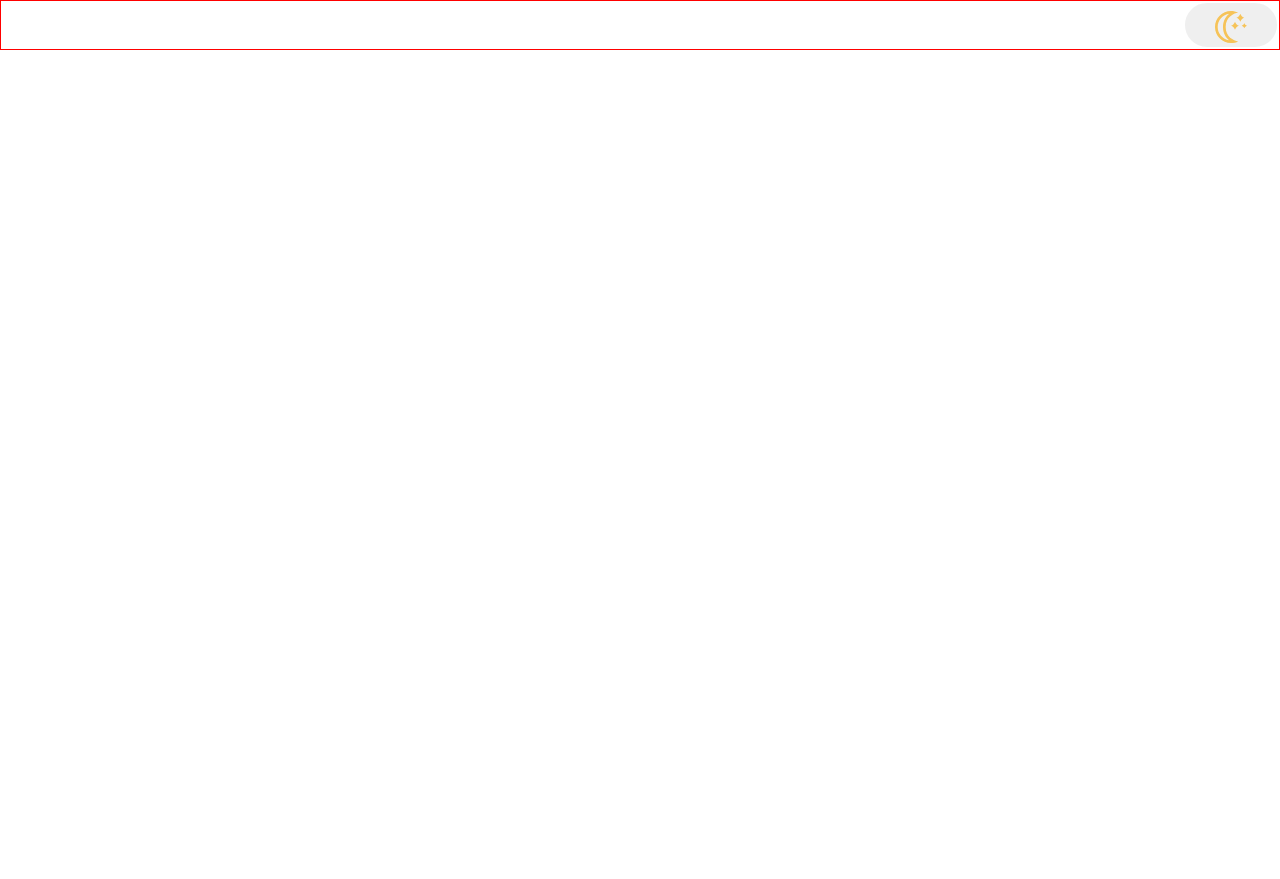
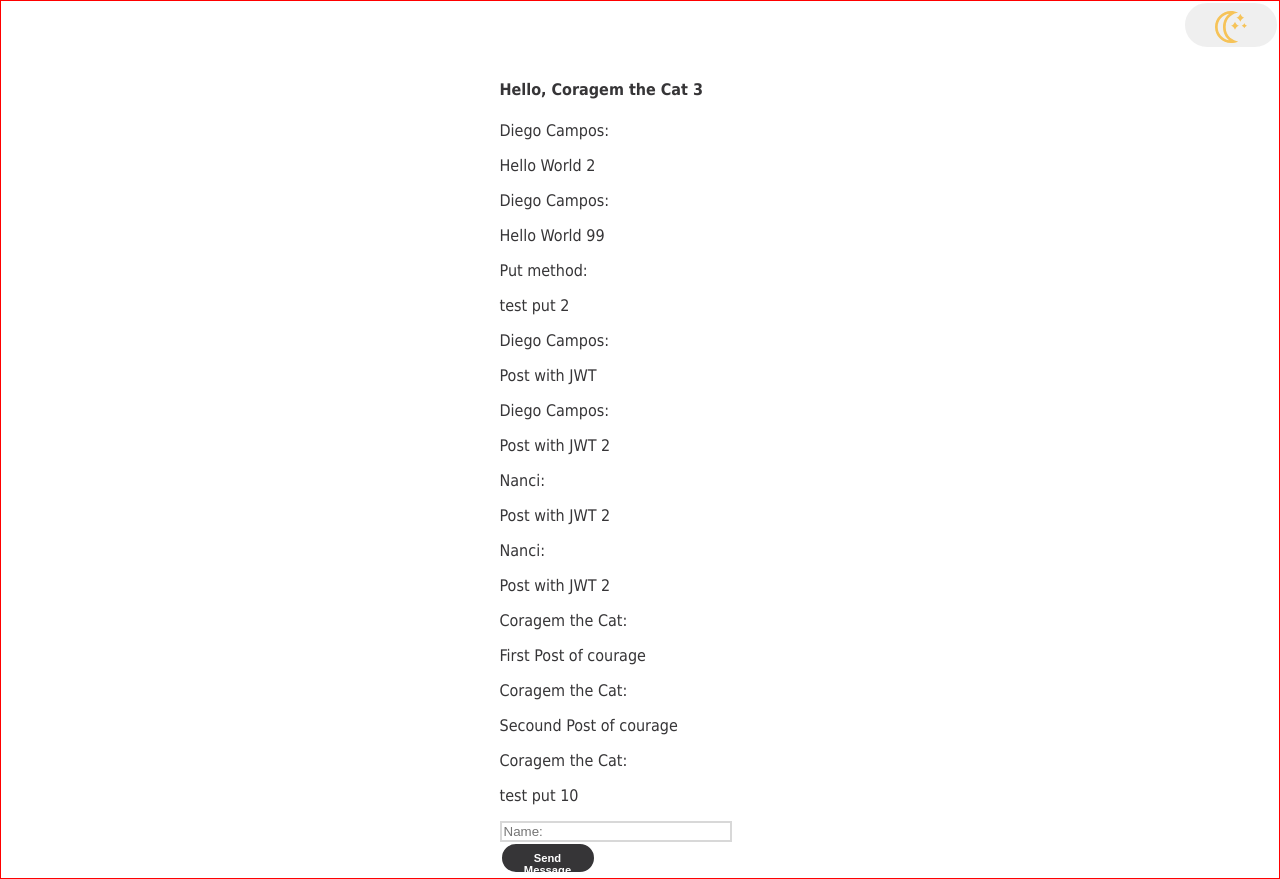
Before and after one commit to DiegoCampos1/wall-app-frontend, a React (Create React App) app: page /wall in a window 1280 px wide. Before the commit the page ends 800 px from the top, so only its background shows below. Built offline with nearby package versions, Linux system fonts and the light colour scheme.

Commit message:
Create Wall page with mock

```diff
--- a/src/App.js
+++ b/src/App.js
@@ -13,6 +13,7 @@ import './App.css';
 import Login from './pages/Login';
 import { MainContainer } from './globalStyles/componentsGlobal';
 import CreateLogin from './pages/CreateLogin/Index';
+import Wall from './pages/Wall';
 
 const App = () => {
   const [theme, themeToggler, mountedComponent] = useDarkMode();
@@ -30,6 +31,8 @@ const App = () => {
           <Switch>
             <Route exact path="/" component={ Login } />
             <Route exact path="/create-login" component={ CreateLogin } />
+            <Route exact path="/wall" component={ Wall } />
+
           </Switch>
         </Router>
       </MainContainer>
--- /dev/null
+++ b/src/pages/Wall/index.jsx
@@ -0,0 +1,111 @@
+import React, { useState } from 'react';
+import { Button, Input } from '../Login/styledComponents';
+
+const userMock = {
+  id: '616f368a02799dd0c95b6900',
+  name: 'Coragem the Cat 3',
+  email: 'teste3@test.com',
+};
+
+const postsMock = [
+  {
+    _id: '616351d6f4a020045db365f0',
+    text: 'Hello World 2',
+    author: 'Diego Campos',
+    authorId: '1',
+    __v: 0,
+  },
+  {
+    _id: '6163591f1c03ed5639199698',
+    text: 'Hello World 99',
+    author: 'Diego Campos',
+    authorId: '1',
+    __v: 0,
+  },
+  {
+    _id: '616372d4c49d690514ab7cd0',
+    text: 'test put 2',
+    author: 'Put method',
+    authorId: '1',
+    __v: 0,
+  },
+  {
+    _id: '61645a7a0ea6e876abb539a4',
+    text: 'Post with JWT',
+    author: 'Diego Campos',
+    authorId: '1',
+    __v: 0,
+  },
+  {
+    _id: '61645b500ea6e876abb539a8',
+    text: 'Post with JWT 2',
+    author: 'Diego Campos',
+    authorId: '1',
+    __v: 0,
+  },
+  {
+    _id: '61645e2b0ea6e876abb539af',
+    text: 'Post with JWT 2',
+    author: 'Nanci',
+    authorId: '1',
+    __v: 0,
+  },
+  {
+    _id: '6164cf53f4f38745e8c30ff3',
+    text: 'Post with JWT 2',
+    author: 'Nanci',
+    authorId: '1',
+    __v: 0,
+  },
+  {
+    _id: '6164d0885c5ee62c726d5c8f',
+    text: 'First Post of courage',
+    author: 'Coragem the Cat',
+    authorId: '6164d01f5c5ee62c726d5c8b',
+    __v: 0,
+  },
+  {
+    _id: '6164d0f79e8d91731c47a258',
+    text: 'Secound Post of courage',
+    author: 'Coragem the Cat',
+    authorId: '6164d01f5c5ee62c726d5c8b',
+    __v: 0,
+  },
+  {
+    _id: '6164d174987384bb6960add5',
+    text: 'test put 10',
+    author: 'Coragem the Cat',
+    authorId: '6164d01f5c5ee62c726d5c8b',
+    __v: 0,
+  },
+];
+
+function Wall() {
+  const [postText, setPostText] = useState('');
+
+  return (
+    <div>
+      <h4>
+        Hello,
+        {' '}
+        { userMock.name }
+      </h4>
+      {postsMock.map((post) => (
+        // eslint-disable-next-line no-underscore-dangle
+        <div key={ post._id }>
+          <p>{`${post.author}:`}</p>
+          <p>{`${post.text}`}</p>
+        </div>
+      ))}
+      <Input
+        type="text"
+        placeholder="Name:"
+        value={ postText }
+        onChange={ (e) => setPostText(e.target.value) }
+      />
+      <Button type="button">Send Message</Button>
+    </div>
+  );
+}
+
+export default Wall;
```
Also changed, not shown: src/pages/Wall/styledComponents.js (added).
